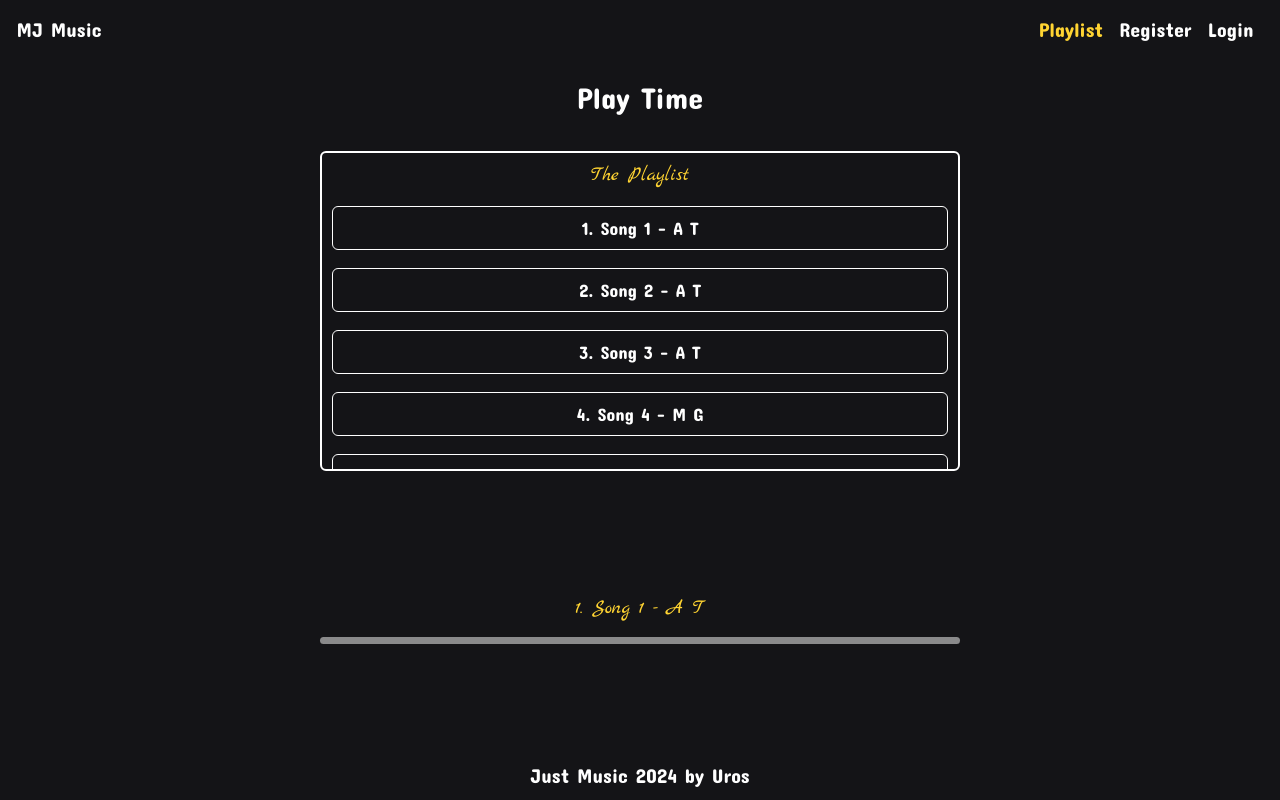
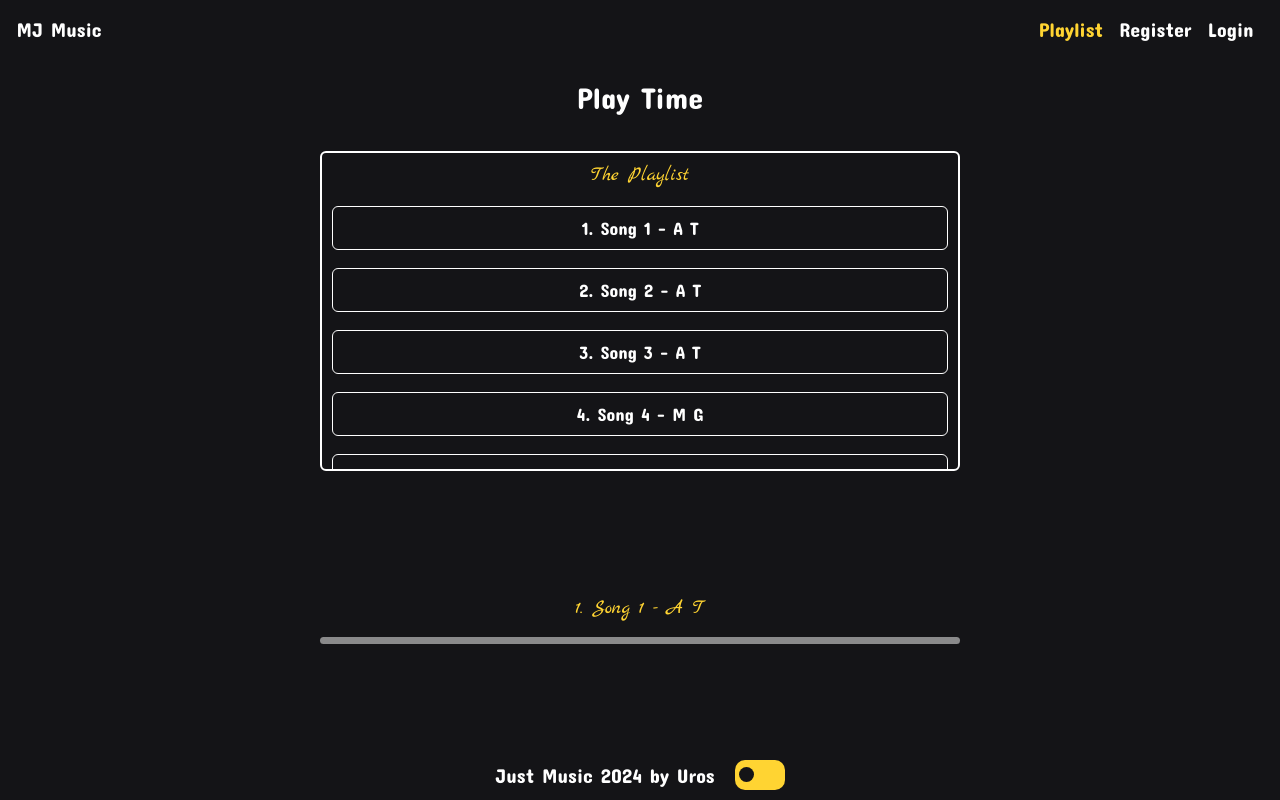
Before and after one commit to mladen081/mj-music-new, a Vue app: page /#/playlist in a window 1280 px wide. Built offline with nearby package versions, Linux system fonts and the light colour scheme.

Commit message:
009 added the toggle color switcher

```diff
--- a/src/assets/base.css
+++ b/src/assets/base.css
@@ -18,6 +18,6 @@ html {
 body {
   font-family: 'Concert One', sans-serif;
   box-sizing: border-box;
-  background-color: #141417;
-  color: #141417;
+  background-color: var(--primary-color);
+  color: var(--primary-color);
 }
--- a/src/assets/main.css
+++ b/src/assets/main.css
@@ -1,18 +1,32 @@
 @import './base.css';
 
+:root {
+  --primary-color: #141417;
+  --secondary-color: #fff;
+  --yellow-color: #ffd432;
+  --green-color: #4fd2ee;
+}
+
+.some-color {
+  background-color: var(--yellow-color);
+}
+
+.some-color.green {
+  background-color: var(--green-color);
+}
 main {
   padding-top: 4rem;
 }
 
 h1 {
-  color: #fff;
+  color: var(--secondary-color);
   font-size: 5rem;
   text-align: center;
   font-weight: 400;
 }
 
 h2 {
-  color: #ffd432;
+  color: var(--yellow-color);
   font-size: 3rem;
   text-align: center;
   font-family: 'Marck Script', cursive;
@@ -31,9 +45,9 @@ a {
 }
 
 .container {
-  background-color: #141417;
+  background-color: var(--primary-color);
   padding: 4rem 12rem;
-  color: #fff;
+  color: var(--secondary-color);
 }
 
 .btn-holder {
@@ -49,11 +63,11 @@ button {
   margin-bottom: 2rem;
   font-size: 2rem;
   padding: 0.7rem 2rem;
-  border: 2px solid #fff;
+  border: 2px solid var(--secondary-color);
   border-radius: 0.6rem;
-  background-color: #fff;
+  background-color: var(--secondary-color);
   width: 18rem;
-  color: #141417;
+  color: var(--primary-color);
 }
 
 button:disabled {
@@ -62,8 +76,8 @@ button:disabled {
 
 button:hover {
   background-color: transparent;
-  border: 2px solid #ffd432;
-  color: #ffd432;
+  border: 2px solid var(--yellow-color);
+  color: var(--yellow-color);
 }
 
 .form-container {
@@ -91,7 +105,7 @@ input,
 select,
 textarea {
   margin: 1rem;
-  background-color: #fff !important;
+  background-color: var(--secondary-color) !important;
   padding: 0.7rem;
   width: 33rem;
   border: 2px solid #000;
@@ -101,7 +115,7 @@ textarea {
 input:focus,
 select:focus,
 textarea:focus {
-  outline: 2px solid #ffd432;
+  outline: 2px solid var(--yellow-color);
 }
 
 ::placeholder {
@@ -113,7 +127,7 @@ textarea:focus {
   margin-top: 2rem;
   margin-bottom: 2rem;
   font-size: 2rem;
-  color: #ffd432;
+  color: var(--yellow-color);
   animation: fadeOut 2s infinite alternate;
 }
 
@@ -121,14 +135,14 @@ textarea:focus {
   margin-top: 2rem;
   margin-bottom: 2rem;
   font-size: 2rem;
-  color: #ffd432;
+  color: var(--yellow-color);
 }
 
 .error-message {
   margin-top: 2rem;
   margin-bottom: 2rem;
   font-size: 2rem;
-  color: #ffd432;
+  color: var(--yellow-color);
 }
 
 @keyframes fadeOut {
@@ -147,19 +161,19 @@ textarea:focus {
 
 /* Track */
 ::-webkit-scrollbar-track {
-  box-shadow: inset 0 0 0.5rem #ffd432;
+  box-shadow: inset 0 0 0.5rem var(--secondary-color);
   border-radius: 1rem;
 }
 
 /* Handle */
 ::-webkit-scrollbar-thumb {
-  background: rgba(255, 212, 50, 0.5);
+  background: rgba(255, 255, 255, 0.5);
   border-radius: 1rem;
 }
 
 /* Handle on hover */
 ::-webkit-scrollbar-thumb:hover {
-  background: #ffd432;
+  background: var(--yellow-color);
 }
 
 @media (max-width: 1600px) {
--- a/src/components/FooterComponent.vue
+++ b/src/components/FooterComponent.vue
@@ -1,12 +1,27 @@
 <template>
   <footer>
     <p>Just Music 2024 by Uros</p>
+    <ToggleSwitch @toggle="toggleColor" class="toggle-element" />
   </footer>
 </template>
 
-<script>
-export default {
-  name: 'FooterComponent'
+<script setup>
+import { ref } from 'vue'
+import ToggleSwitch from '@/components/ToggleSwitch.vue'
+
+const isGreen = ref(false)
+
+const toggleColor = (value) => {
+  isGreen.value = value
+
+  // Update CSS variables based on the toggle state
+  if (isGreen.value) {
+    document.documentElement.style.setProperty('--yellow-color', '#4FD2EE') // green
+    document.documentElement.style.setProperty('--green-color', '#ffd432') // yellow
+  } else {
+    document.documentElement.style.setProperty('--yellow-color', '#ffd432') // yellow
+    document.documentElement.style.setProperty('--green-color', '#4FD2EE') // green
+  }
 }
 </script>
 
@@ -19,7 +34,11 @@ footer {
   display: flex;
   align-items: center;
   justify-content: center;
-  background-color: #141417;
-  color: #fff;
+  background-color: var(--primary-color);
+  color: var(--secondary-color);
+}
+
+.toggle-element {
+  margin-left: 2rem;
 }
 </style>
--- a/src/components/HeaderComponent.vue
+++ b/src/components/HeaderComponent.vue
@@ -188,7 +188,7 @@ header nav .branding .link {
 header nav ul li .link:hover,
 header nav .branding .link:hover header nav ul li .link:focus,
 header nav .branding .link:focus {
-  color: #ffd432;
+  color: var(--yellow-color);
 }
 
 header nav .navigation {
@@ -200,13 +200,13 @@ header nav .navigation {
 }
 
 header nav .navigation li.active-tab .link {
-  color: #ffd432;
+  color: var(--yellow-color);
 }
 
 header nav .dropdown-nav li .link:hover,
 header nav .dropdown-nav li .link:focus,
 header nav .dropdown-nav li.active-tab .link {
-  color: #ffd432;
+  color: var(--yellow-color);
 }
 
 header nav .icon {
@@ -272,6 +272,6 @@ header nav .mobile-nav-enter-to {
 }
 
 header nav ul li .active-tab {
-  color: #ffd432;
+  color: var(--yellow-color);
 }
 </style>
--- a/src/components/ListTodoComponent.vue
+++ b/src/components/ListTodoComponent.vue
@@ -120,7 +120,7 @@ export default {
 <style scoped>
 .item {
   padding: 4rem 0;
-  border-bottom: 3px solid #ffd432;
+  border-bottom: 3px solid var(--yellow-color);
 }
 
 .sub-item {
--- /dev/null
+++ b/src/components/ToggleSwitch.vue
@@ -0,0 +1,69 @@
+<template>
+  <label class="toggle-switch">
+    <input type="checkbox" :checked="isGreen" @change="toggleColor" />
+    <span class="slider"></span>
+  </label>
+</template>
+
+<script setup>
+import { ref } from 'vue'
+
+// Define emitted events
+const emit = defineEmits(['toggle'])
+
+const isGreen = ref(false)
+
+const toggleColor = (event) => {
+  isGreen.value = event.target.checked // Update local state
+  emit('toggle', isGreen.value) // Emit the toggle event
+}
+</script>
+
+<style scoped>
+.toggle-switch {
+  position: relative;
+  display: inline-block;
+  width: 5rem;
+  height: 3rem;
+}
+
+.toggle-switch input {
+  opacity: 0;
+  width: 0;
+  height: 0;
+}
+
+.slider {
+  position: absolute;
+  cursor: pointer;
+  top: 0;
+  left: 0;
+  right: 0;
+  bottom: 0;
+  background-color: var(--yellow-color); /* Default color */
+  transition:
+    background-color 0.4s,
+    transform 0.4s;
+  border-radius: 1rem; /* Rounded corners */
+}
+
+.slider:before {
+  position: absolute;
+  content: '';
+  height: 1.5rem;
+  width: 1.5rem;
+  left: 0.4rem;
+  bottom: 0.8rem;
+  background-color: var(--primary-color); /* Knob color */
+  transition: transform 0.4s;
+  border-radius: 50%; /* Make the knob round */
+}
+
+input:checked + .slider {
+  background-color: var(--yellow-color); /* Change color when checked */
+}
+
+input:checked + .slider:before {
+  transform: translateX(2rem); /* Move the knob to the right */
+}
+</style>
--- a/src/views/AdminView.vue
+++ b/src/views/AdminView.vue
@@ -68,7 +68,7 @@ const removeUser = async (userId) => {
 .item {
   width: 50%;
   margin: 3rem auto;
-  border-bottom: 1px solid #ffd432;
+  border-bottom: 1px solid var(--yellow-color);
 }
 .sub-item {
   margin: 3rem 0;
@@ -78,7 +78,7 @@ const removeUser = async (userId) => {
   .item {
     width: 90%;
     margin: 3rem auto;
-    border-bottom: 1px solid #ffd432;
+    border-bottom: 1px solid var(--yellow-color);
   }
 }
 </style>
--- a/src/views/PlayList.vue
+++ b/src/views/PlayList.vue
@@ -212,7 +212,7 @@ export default {
 
 .fa:hover,
 .fa:focus {
-  color: #ffd432;
+  color: var(--yellow-color);
 }
 
 button {
@@ -250,12 +250,12 @@ button {
   padding: 1rem 0;
 }
 .playlist .song:hover {
-  border-color: #ffd432;
-  color: #ffd432;
+  border-color: var(--yellow-color);
+  color: var(--yellow-color);
 }
 
 .playlist .song.playing {
-  background-color: #ffd432;
+  background-color: var(--yellow-color);
   color: #141417;
   border: 0.2rem #fff;
   border-radius: 0.6rem;
```
